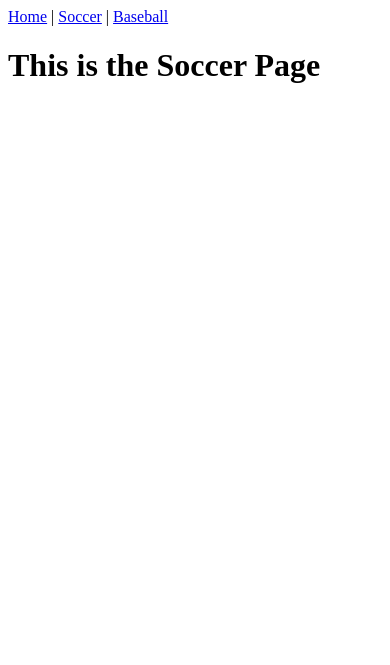
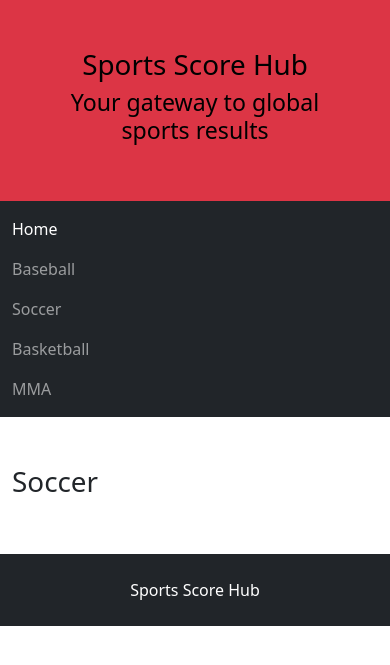
Before and after one commit to LluisFabregatRiesco/AdvPy-FinalProject, a Flask app: page /soccer in a window 390 px wide. Shown: the top 665 px of the page. Run offline with Flask 3, Linux system fonts and the light colour scheme; data that the repository does not hold is empty.

Commit message:
Updated templates

```diff
--- a/app/main.py
+++ b/app/main.py
@@ -5,9 +5,13 @@ This is the main file of the Flask application.
 from typing import Any
 import os
 from flask import Flask, render_template
-import db_api
+# from flask import request
+# from . import forms
+from . import db_api
 
 app = Flask(__name__)
+app.secret_key = 'b720367a8089e1e1b15ba89252ce07'
+app.secret_key += 'b8393320dad043d609c01366a6cfe7946e'
 
 
 @app.route('/')
@@ -24,55 +28,68 @@ def home() -> Any:
     return render_template('home.html', **context)
 
 
-@app.route('/soccer')
-def soccer() -> Any:
-    """Soccer page of the application.
+@app.route('/baseball')
+def baseball() -> Any:
+    """Recipes page of the application.
 
     Returns:
         str: HTML page using Jinja2 template.
     """
+    documents = db_api.find_all({})
+
+    context = {
+        'title': 'Baseball',
+        'recipes': documents['documents']
+    }
+    return render_template('baseball.html', **context)
+
+
+@app.route('/soccer')
+def soccer() -> Any:
+    """Recipes page of the application.
+
+    Returns:
+        str: HTML page using Jinja2 template.
+    """
+    documents = db_api.find_all({})
+
     context = {
         'title': 'Soccer',
+        'recipes': documents['documents']
     }
     return render_template('soccer.html', **context)
 
 
 @app.route('/mma')
 def mma() -> Any:
-    """MMA page of the application.
+    """Recipes page of the application.
 
     Returns:
         str: HTML page using Jinja2 template.
     """
+    documents = db_api.find_all({})
+
     context = {
         'title': 'MMA',
+        'recipes': documents['documents']
     }
     return render_template('mma.html', **context)
 
 
 @app.route('/basketball')
 def basketball() -> Any:
-    """Basketball page of the application.
+    """Recipes page of the application.
 
     Returns:
         str: HTML page using Jinja2 template.
     """
+    documents = db_api.find_all({})
+
     context = {
         'title': 'Basketball',
+        'recipes': documents['documents']
     }
-    return render_template('Basketball.html', **context)
-
-
-@app.route('/baseball')
-def baseball() -> Any:
-
-    db_api.insert_one({"Test": 5, "Test Again": 8})
-
-    res = db_api.find_all({})
-
-    print(res)
-
-    return render_template('baseball.html')
+    return render_template('basketball.html', **context)
 
 
 if __name__ == "__main__":
--- a/templates/base_two_col.html
+++ b/app/templates/base_two_col.html
@@ -13,9 +13,9 @@
   </head>
 
   <body>
-    <div class="p-5 bg-primary text-white text-center">
-      <h1>{{ title }}</h1>
-      <h3>{{ content }}</h3>
+    <div class="p-5 bg-danger text-black text-center">
+      <h1>Sports Score Hub</h1>
+      <h3>Your gateway to global sports results</h3>
     </div>
 
     <nav class="navbar navbar-expand-sm bg-dark navbar-dark">
@@ -25,16 +25,16 @@
             <a class="nav-link active" href="/">Home</a>
           </li>
           <li class="nav-item">
-            <a class="nav-link" href="/recipes">Baseball</a>
+            <a class="nav-link" href="/baseball">Baseball</a>
           </li>
           <li class="nav-item">
-            <a class="nav-link" href="#">Soccer</a>
+            <a class="nav-link" href="/soccer">Soccer</a>
           </li>
           <li class="nav-item">
-            <a class="nav-link" href="#">Basketball</a>
+            <a class="nav-link" href="/basketball">Basketball</a>
           </li>
           <li class="nav-item">
-            <a class="nav-link" href="#">MMA</a>
+            <a class="nav-link" href="/mma">MMA</a>
           </li>
         </ul>
       </div>
@@ -60,7 +60,7 @@
 
     <div class="mt-5 p-4 bg-dark text-white text-center">
       {% block footer %}
-      <p>{{ title }}</p>
+      <h7>Sports Score Hub</h7>
       {% endblock %}
     </div>
   </body>
--- /dev/null
+++ b/app/templates/baseball.html
@@ -0,0 +1,6 @@
+{% extends 'base_two_col.html' %} {% block content %}
+
+<div class="col-md-8">
+  <h1>{{ title }}</h1>
+</div>
+{% endblock %}
--- /dev/null
+++ b/app/templates/basketball.html
@@ -0,0 +1,6 @@
+{% extends 'base_two_col.html' %} {% block content %}
+
+<div class="col-md-8">
+  <h1>{{ title }}</h1>
+</div>
+{% endblock %}
--- /dev/null
+++ b/app/templates/mma.html
@@ -0,0 +1,6 @@
+{% extends 'base_two_col.html' %} {% block content %}
+
+<div class="col-md-8">
+  <h1>{{ title }}</h1>
+</div>
+{% endblock %}
--- /dev/null
+++ b/app/templates/soccer.html
@@ -0,0 +1,6 @@
+{% extends 'base_two_col.html' %} {% block content %}
+
+<div class="col-md-8">
+  <h1>{{ title }}</h1>
+</div>
+{% endblock %}
--- a/templates/soccer.html
+++ /dev/null
@@ -1,15 +0,0 @@
-<!DOCTYPE html>
-<html>
-<head>
-    <title>Soccer</title>
-</head>
-<body>
-    <nav>
-        <a href="/">Home</a> |
-        <a href="/soccer">Soccer</a> |
-        <a href="/baseball">Baseball</a>
-    </nav>
-    <h1>This is the Soccer Page</h1>
-    <!-- Page specific content goes here -->
-</body>
-</html>
```
Also changed, not shown: templates/baseball.html (deleted, +0 -15 lines), app/templates/home.html (renamed from templates/home.html), app/templates/old_home.html (renamed from templates/old_home.html), templates/basketball.html (deleted), templates/mma.html (deleted), 3 other files.
